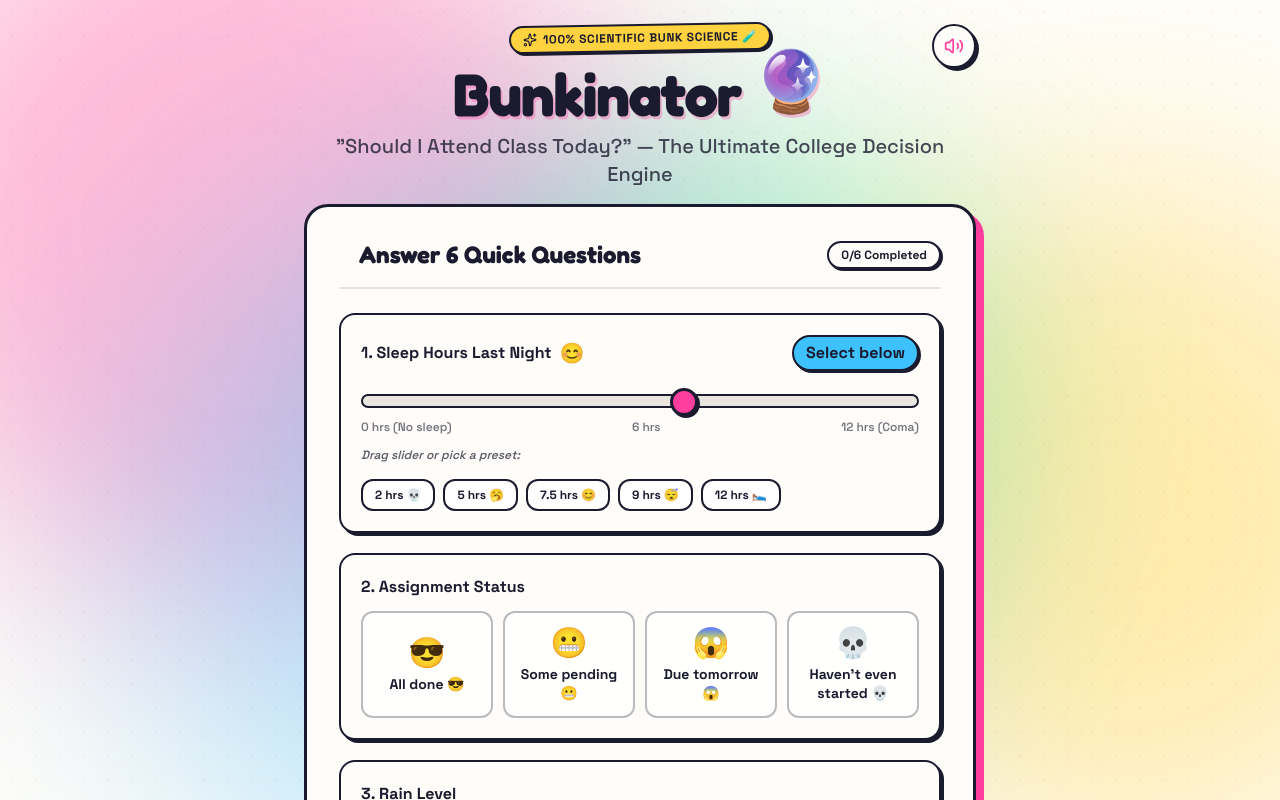
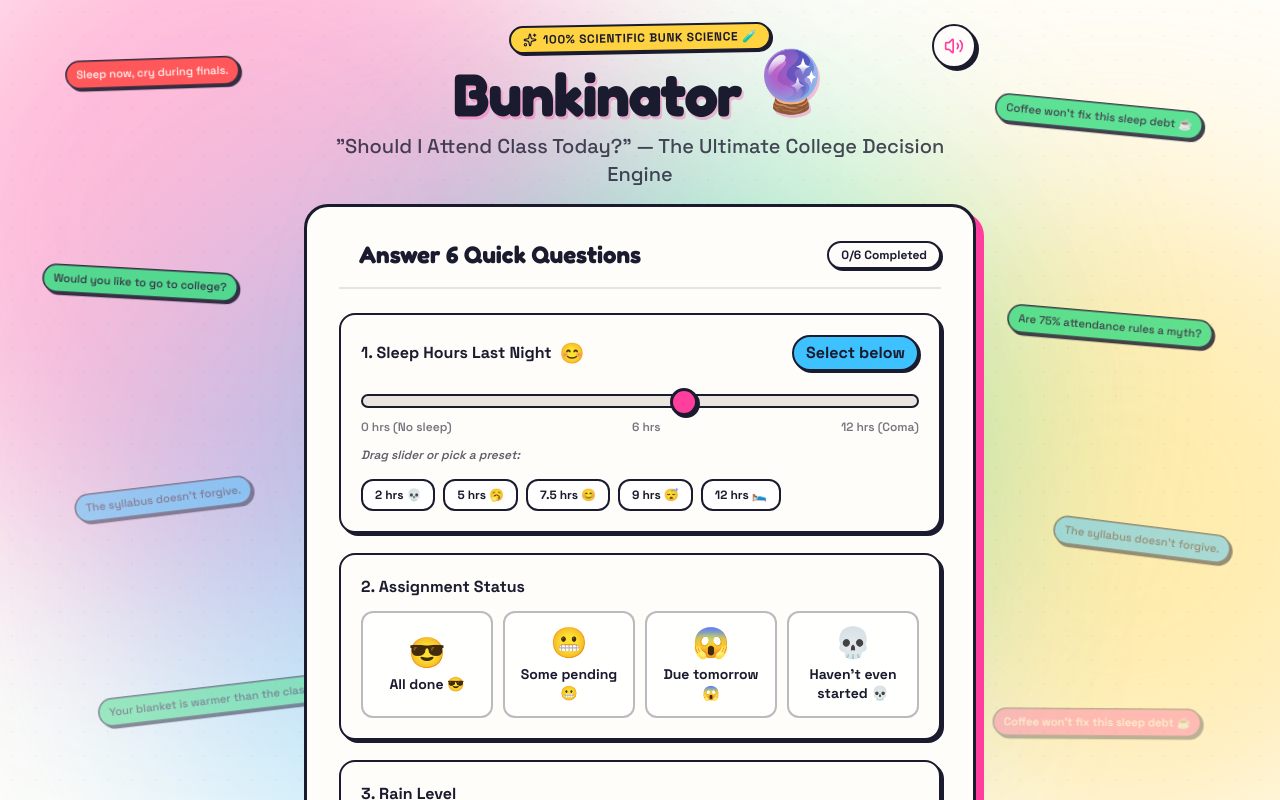
Before and after one commit to geothomasofficial-stack/Bunkinator-, a React (Vite) app: page / in a window 1280 px wide. Shown: the top 800 px of the page. Built offline with nearby package versions, Linux system fonts and the light colour scheme.

Commit message:
Add ambient floating taunt stickers and quote background feature

```diff
--- a/src/App.tsx
+++ b/src/App.tsx
@@ -2,6 +2,7 @@ import React, { useState } from 'react';
 import type { BunkFormState, BunkResult } from './types/bunkinator';
 import { calculateBunkinatorScore } from './utils/bunkinatorLogic';
 import { BlobBackground } from './components/BlobBackground';
+import { FloatingTaunts } from './components/FloatingTaunts';
 import { Header } from './components/Header';
 import { FormCard } from './components/FormCard';
 import { ResultCard } from './components/ResultCard';
@@ -34,8 +35,9 @@ export const App: React.FC = () => {
 
   return (
     <div className="min-h-screen relative flex flex-col justify-between selection:bg-[#FF3E9D] selection:text-white pb-12">
-      {/* Background Animated Blobs */}
+      {/* Background Animated Blobs & Ambient Floating Taunts */}
       <BlobBackground />
+      <FloatingTaunts />
 
       <div className="relative z-10">
         {/* Header */}
--- /dev/null
+++ b/src/components/FloatingTaunts.tsx
@@ -0,0 +1,173 @@
+import React, { useEffect, useState } from 'react';
+import { motion } from 'framer-motion';
+
+const QUOTE_POOL = [
+  "Today is not your day.",
+  "Books are waiting for you 📚",
+  "Would you like to go to college?",
+  "Your bed called. It misses you.",
+  "Attendance doesn't count itself.",
+  "One day won't matter... right?",
+  "Future you is judging present you.",
+  "That assignment isn't going to submit itself.",
+  "Skipping class builds character. Allegedly.",
+  "Your degree is watching 👀",
+  "Netflix will still be there tomorrow.",
+  "Every bunk has a price.",
+  "Somewhere, your mom is asking if you went today.",
+  "The syllabus doesn't forgive.",
+  "Sleep now, cry during finals.",
+  "Class started a few minutes ago, btw.",
+  "You could be taking notes right now.",
+  "Adulthood is just deciding whether to go.",
+  "Coffee won't fix this sleep debt ☕",
+  "Are 75% attendance rules a myth?",
+  "Your blanket is warmer than the classroom.",
+  "75% attendance is a lifestyle choice.",
+  "To bunk or not to bunk? 🤔",
+];
+
+const COLOR_PALETTE = [
+  { bg: '#FF3E9D', text: '#FFFDF9' }, // Bubblegum Pink
+  { bg: '#3DDC84', text: '#1B1B2F' }, // Grass Green
+  { bg: '#FFD23F', text: '#1B1B2F' }, // Zest Yellow
+  { bg: '#3EC1FF', text: '#1B1B2F' }, // Sky Blue
+  { bg: '#FF4B4B', text: '#FFFDF9' }, // Cherry Red
+];
+
+// Screen region anchors to keep pills in margins away from the central form card
+const MARGIN_REGIONS = [
+  { top: '8%', left: '3%' },
+  { top: '12%', right: '4%' },
+  { top: '34%', left: '2%' },
+  { top: '38%', right: '3%' },
+  { top: '60%', left: '4%' },
+  { top: '65%', right: '2%' },
+  { top: '85%', left: '5%' },
+  { top: '88%', right: '4%' },
+];
+
+interface TauntPill {
+  id: number;
+  text: string;
+  color: typeof COLOR_PALETTE[number];
+  position: typeof MARGIN_REGIONS[number];
+  rotation: number;
+  duration: number;
+  delay: number;
+  floatX: [number, number, number];
+  floatY: [number, number, number];
+}
+
+export const FloatingTaunts: React.FC = () => {
+  const [taunts, setTaunts] = useState<TauntPill[]>([]);
+  const [prefersReducedMotion, setPrefersReducedMotion] = useState(false);
+
+  useEffect(() => {
+    // Check prefers-reduced-motion media query
+    const mediaQuery = window.matchMedia('(prefers-reduced-motion: reduce)');
+    setPrefersReducedMotion(mediaQuery.matches);
+
+    const handleMotionChange = (e: MediaQueryListEvent) => {
+      setPrefersReducedMotion(e.matches);
+    };
+    mediaQuery.addEventListener('change', handleMotionChange);
+
+    // Generate initial taunt pills
+    const generated: TauntPill[] = MARGIN_REGIONS.map((pos, idx) => {
+      const quote = QUOTE_POOL[Math.floor(Math.random() * QUOTE_POOL.length)];
+      const color = COLOR_PALETTE[Math.floor(Math.random() * COLOR_PALETTE.length)];
+      const rotation = (Math.random() * 16 - 8); // -8 deg to +8 deg
+      const duration = 18 + Math.random() * 18; // 18s to 36s loop
+      const delay = idx * 0.4;
+      const floatX: [number, number, number] = [
+        0,
+        (Math.random() - 0.5) * 35,
+        (Math.random() - 0.5) * 20,
+      ];
+      const floatY: [number, number, number] = [
+        0,
+        (Math.random() - 0.5) * 35,
+        (Math.random() - 0.5) * 20,
+      ];
+
+      return {
+        id: idx,
+        text: quote,
+        color,
+        position: pos,
+        rotation,
+        duration,
+        delay,
+        floatX,
+        floatY,
+      };
+    });
+
+    setTaunts(generated);
+
+    return () => {
+      mediaQuery.removeEventListener('change', handleMotionChange);
+    };
+  }, []);
+
+  return (
+    <div className="fixed inset-0 pointer-events-none z-1 overflow-hidden select-none">
+      {taunts.map((taunt) => {
+        // Show 4 pills on mobile, all 8 on md+ screens
+        const isHiddenOnMobile = taunt.id >= 4;
+
+        if (prefersReducedMotion) {
+          // Static rendering for reduced motion
+          return (
+            <div
+              key={taunt.id}
+              className={`absolute px-3 py-1.5 rounded-full border-2 border-[#1B1B2F] shadow-[2px_2px_0px_#1B1B2F] text-xs md:text-sm font-medium transition-opacity ${
+                isHiddenOnMobile ? 'hidden md:inline-flex' : 'inline-flex'
+              }`}
+              style={{
+                ...taunt.position,
+                backgroundColor: taunt.color.bg,
+                color: taunt.color.text,
+                transform: `rotate(${taunt.rotation}deg)`,
+              }}
+            >
+              {taunt.text}
+            </div>
+          );
+        }
+
+        // Gentle floating drift animation
+        return (
+          <motion.div
+            key={taunt.id}
+            initial={{ opacity: 0, scale: 0.8 }}
+            animate={{
+              opacity: [0, 0.9, 0.95, 0.9, 0],
+              x: taunt.floatX,
+              y: taunt.floatY,
+              rotate: [taunt.rotation, taunt.rotation + 4, taunt.rotation - 4, taunt.rotation],
+            }}
+            transition={{
+              duration: taunt.duration,
+              repeat: Infinity,
+              repeatType: 'reverse',
+              ease: 'easeInOut',
+              delay: taunt.delay,
+            }}
+            className={`absolute px-3 py-1.5 rounded-full border-2 border-[#1B1B2F] shadow-[3px_3px_0px_#1B1B2F] text-xs md:text-sm font-medium font-space transition-all ${
+              isHiddenOnMobile ? 'hidden md:inline-flex' : 'inline-flex'
+            }`}
+            style={{
+              ...taunt.position,
+              backgroundColor: taunt.color.bg,
+              color: taunt.color.text,
+            }}
+          >
+            {taunt.text}
+          </motion.div>
+        );
+      })}
+    </div>
+  );
+};
```
Also changed, not shown: 5 other files (tests, documents, lock files or other folders).
